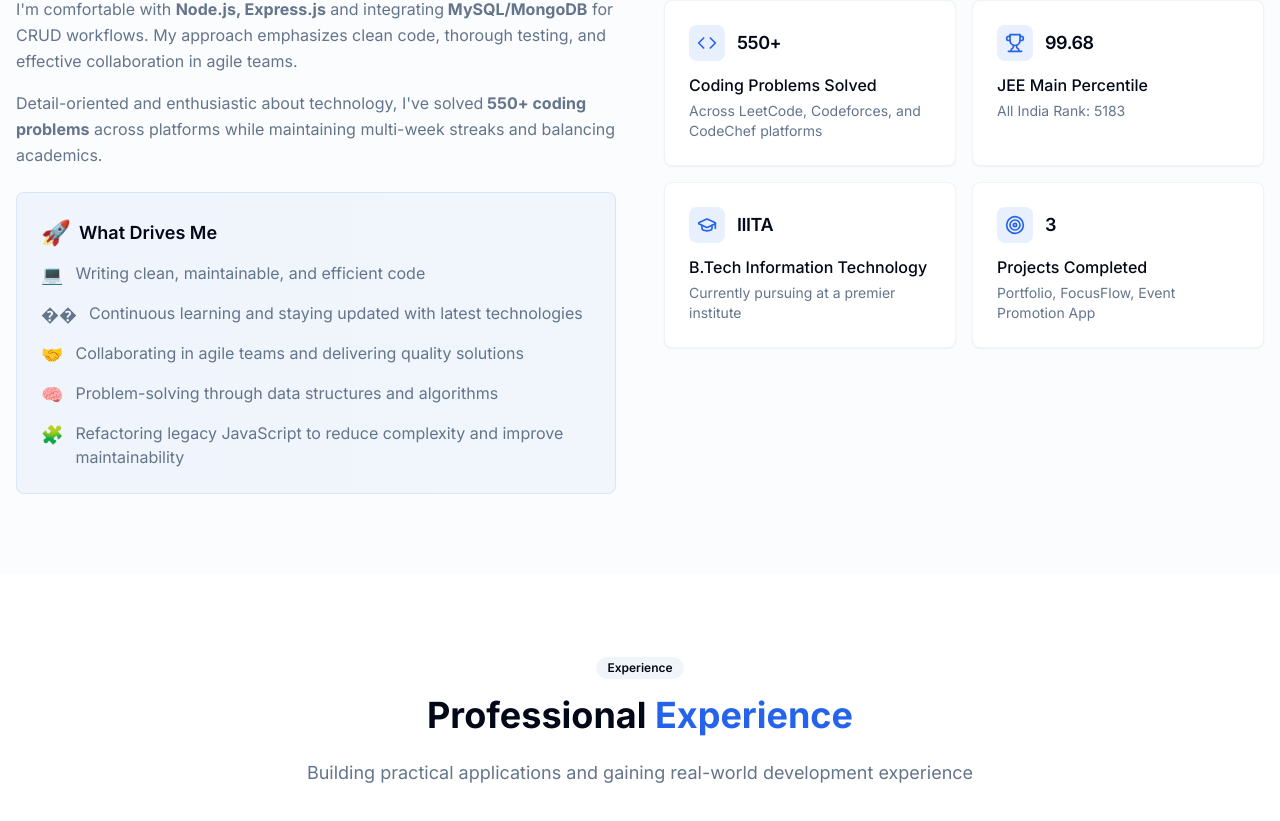
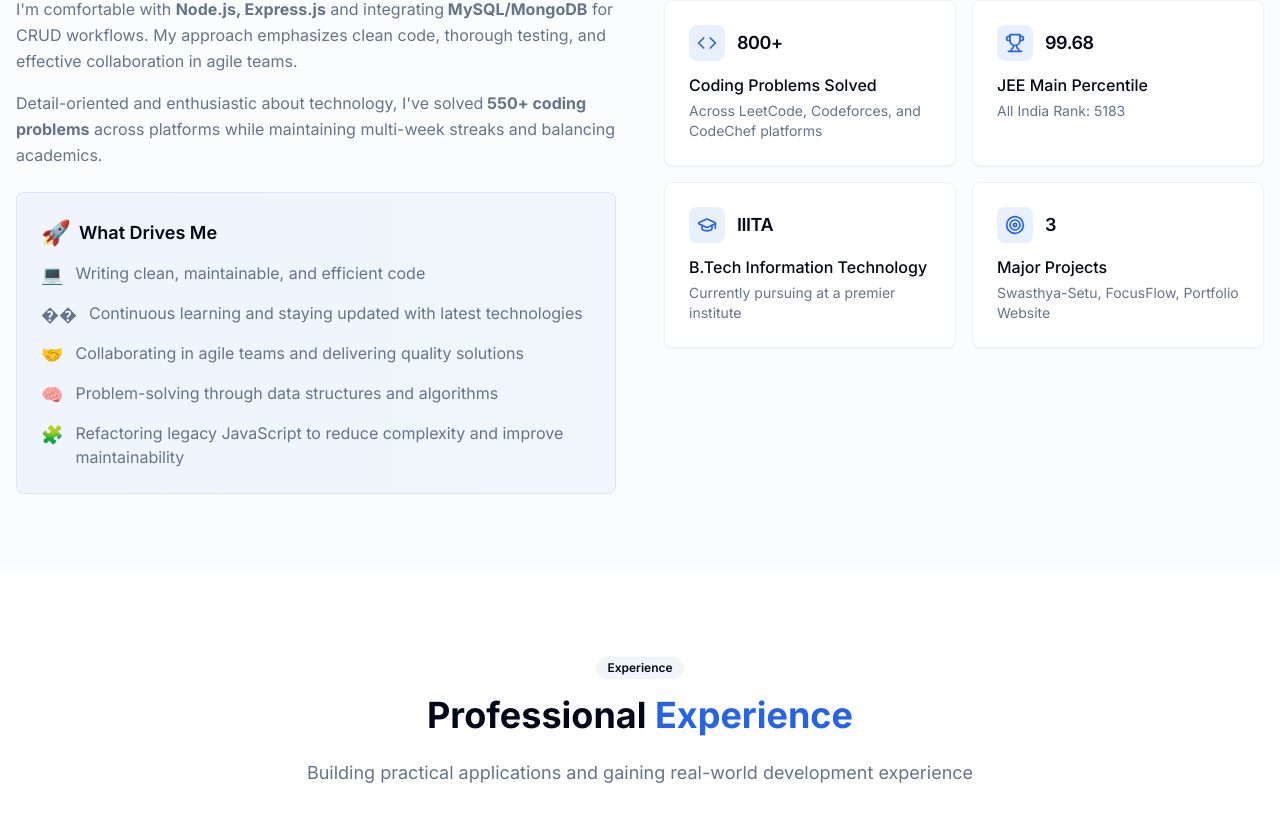
Before and after one commit to AdityaSirsalkar001/Portfolio, a Next.js app: page / in a window 1280 px wide. Shown: the part 2170-2991 px from the top of the page. Built offline with nearby package versions, Linux system fonts and the light colour scheme; no server answers; the database is empty.

Commit message:
Update About section - align with resume content
cgen-2afa911e9eb540909b4b337cd3c1d247

```diff
--- a/components/sections/about.tsx
+++ b/components/sections/about.tsx
@@ -9,7 +9,7 @@ import { Code, GraduationCap, Trophy, Target } from "lucide-react"
 const achievements = [
   {
     icon: Code,
-    number: "550+",
+    number: "800+",
     label: "Coding Problems Solved",
     description: "Across LeetCode, Codeforces, and CodeChef platforms"
   },
@@ -28,8 +28,8 @@ const achievements = [
   {
     icon: Target,
     number: "3",
-    label: "Projects Completed",
-    description: "Portfolio, FocusFlow, Event Promotion App"
+    label: "Major Projects",
+    description: "Swasthya-Setu, FocusFlow, Portfolio Website"
   }
 ]
 
```
